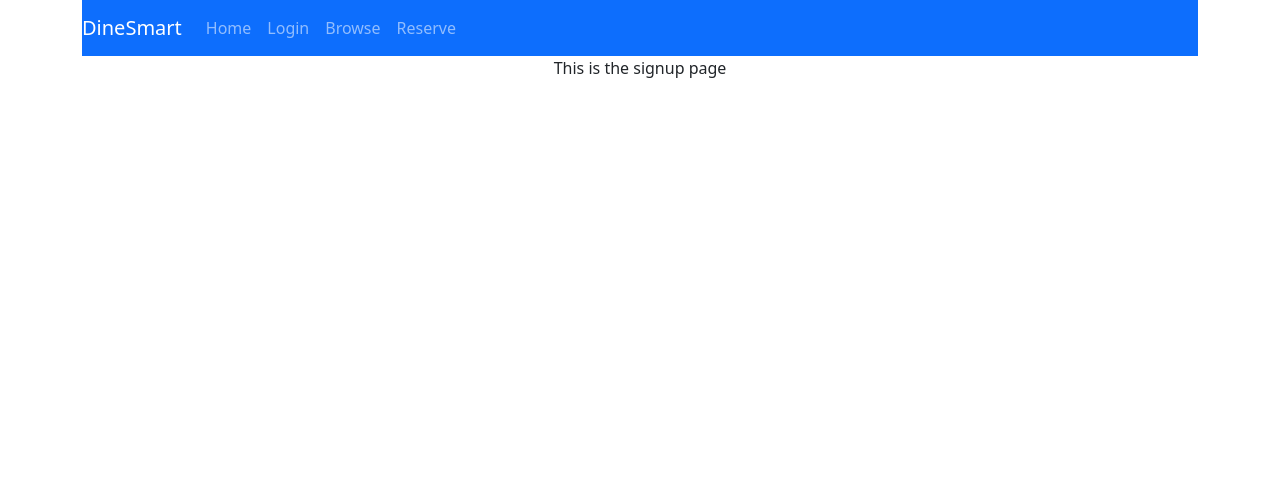
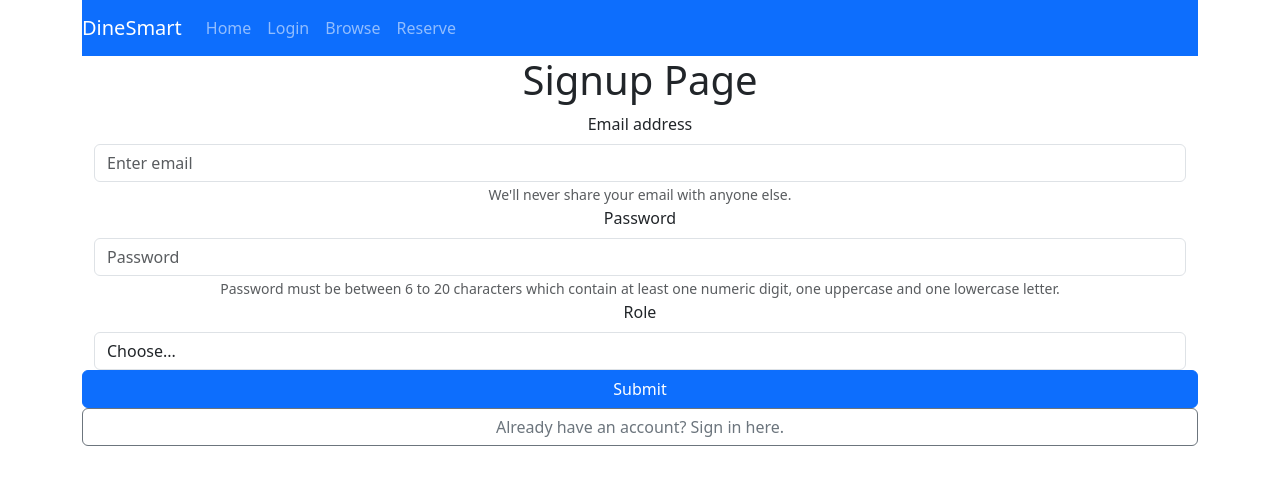
Before and after one commit to cs130-w22/Group-A7, a React (Create React App) app in the folder frontend/: page /#/signup in a window 1280 px wide. Shown: the top 484 px of the page. Built offline with nearby package versions, Linux system fonts and the light colour scheme.

Commit message:
create a login and signup page layout

```diff
--- a/frontend/src/Pages/LoginPage.js
+++ b/frontend/src/Pages/LoginPage.js
@@ -1,15 +1,59 @@
 import React, { Component } from "react";
+import {  NavLink } from "react-router-dom";
+import { Row, Col, Container, Form, Button } from "react-bootstrap";
 
-export default class HomePage extends Component {
+export default class LoginPage extends Component {
+  state = {
+    email: "",
+    password: "",
+    loggedIn: false,
+  };
+
   render() {
     return (
-      <div className="Home">
-        <header className="Home-header">
-          <p>
-            This is the login page
-          </p>
-        </header>
-      </div>
-    )
+      <Container>
+        <h1>Login Page</h1>
+        <Form>
+          <Form.Group controlId="formBasicEmail">
+            <Form.Label>Email address</Form.Label>
+            <Form.Control
+              type="email"
+              placeholder="Enter email"
+              value={this.state.email}
+              onChange={(e) => this.setState({ email: e.target.value })}
+            />
+            <Form.Text className="text-muted">
+              We'll never share your email with anyone else.
+            </Form.Text>
+          </Form.Group>
+          <Form.Group controlId="formBasicPassword">
+            <Form.Label>Password</Form.Label>
+            <Form.Control
+              type="password"
+              placeholder="Password"
+              value={this.state.password}
+              onChange={(e) => this.setState({ password: e.target.value })}
+            />
+          </Form.Group>
+          <Col>
+            <Row>
+              <NavLink to="/home/" onClick={this.onSubmit}>
+                Submit
+              </NavLink>
+            </Row>
+            <Row>
+              <Button href="#/signup/" variant="outline-secondary">
+                Don't have an account? Make one here.
+              </Button>
+            </Row>
+            <Row>
+              <NavLink to="/" onClick={this.passWordReset}>
+                Request password reset
+              </NavLink>
+            </Row>
+          </Col>
+        </Form>
+      </Container>
+    );
   }
 }
--- a/frontend/src/Pages/SignupPage.js
+++ b/frontend/src/Pages/SignupPage.js
@@ -1,15 +1,69 @@
 import React, { Component } from "react";
+import { Row, Col, Container, Form, Button } from "react-bootstrap";
 
-export default class HomePage extends Component {
+export default class SignupPage extends Component {
+  state = {
+    email: "",
+    password: "",
+    role: "mentor",
+    submitted: false,
+    loggedIn: false,
+  };
+
   render() {
     return (
-      <div className="Home">
-        <header className="Home-header">
-          <p>
-            This is the signup page
-          </p>
-        </header>
-      </div>
-    )
+      <Container>
+        <h1>Signup Page</h1>
+        <Form>
+          <Form.Group controlId="formBasicEmail">
+            <Form.Label>Email address</Form.Label>
+            <Form.Control
+              type="email"
+              placeholder="Enter email"
+              value={this.state.email}
+              onChange={(e) => this.setState({ email: e.target.value })}
+            />
+            <Form.Text className="text-muted">
+              We'll never share your email with anyone else.
+            </Form.Text>
+          </Form.Group>
+          <Form.Group controlId="formBasicPassword">
+            <Form.Label>Password</Form.Label>
+            <Form.Control
+              type="password"
+              placeholder="Password"
+              value={this.state.password}
+              onChange={(e) => this.setState({ password: e.target.value })}
+            />
+            <Form.Text className="text-muted">
+              Password must be between 6 to 20 characters which contain at least
+              one numeric digit, one uppercase and one lowercase letter.
+            </Form.Text>
+          </Form.Group>
+          <Form.Group controlId="ControlInput1">
+            <Form.Label>Role</Form.Label>
+            <Form.Control
+              as="select"
+              custom
+              onChange={(e) => this.setState({ role: e.target.value })}
+            >
+              <option value="">Choose...</option>
+              <option>mentor</option>
+              <option>mentee</option>
+            </Form.Control>
+          </Form.Group>
+          <Col>
+            <Row>
+              <Button onClick={this.onSubmit}>Submit</Button>
+            </Row>
+            <Row>
+              <Button href="#/login/" variant="outline-secondary">
+                Already have an account? Sign in here.
+              </Button>
+            </Row>
+          </Col>
+        </Form>
+      </Container>
+    );
   }
 }
```
